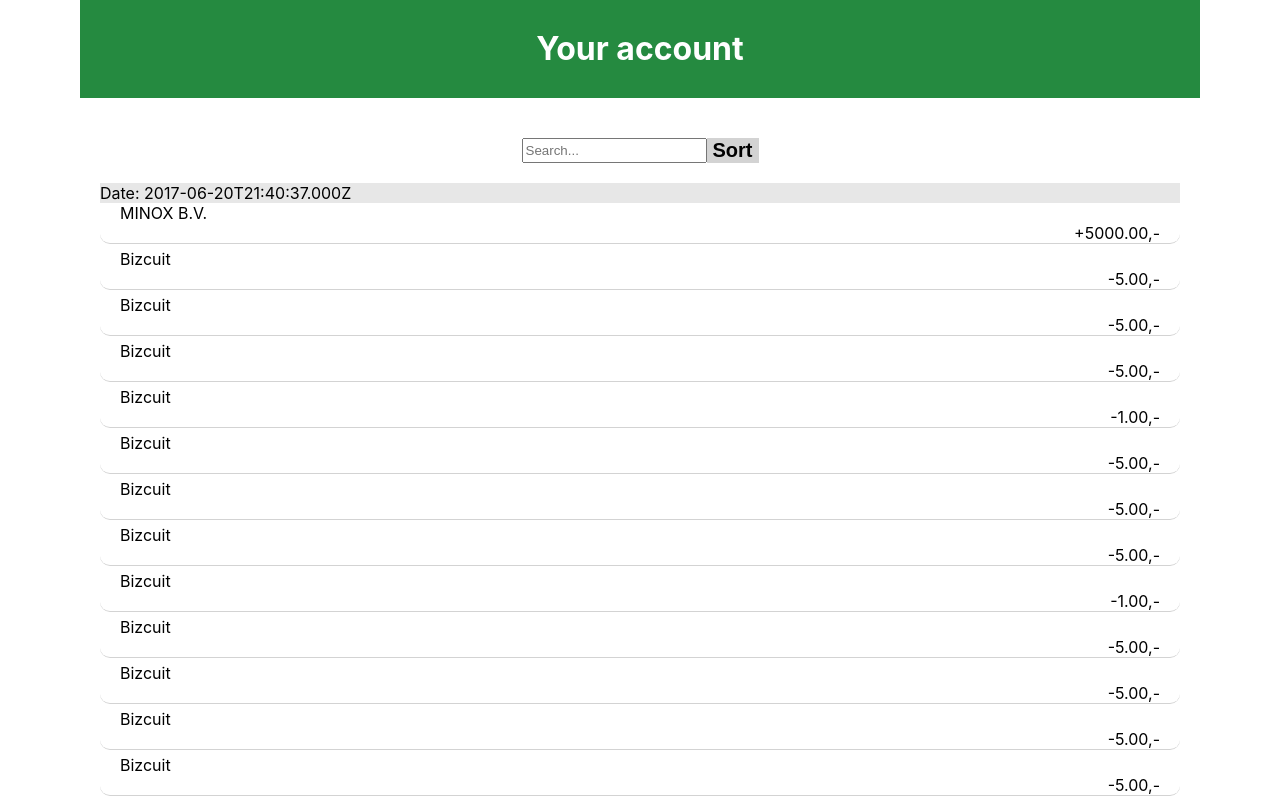
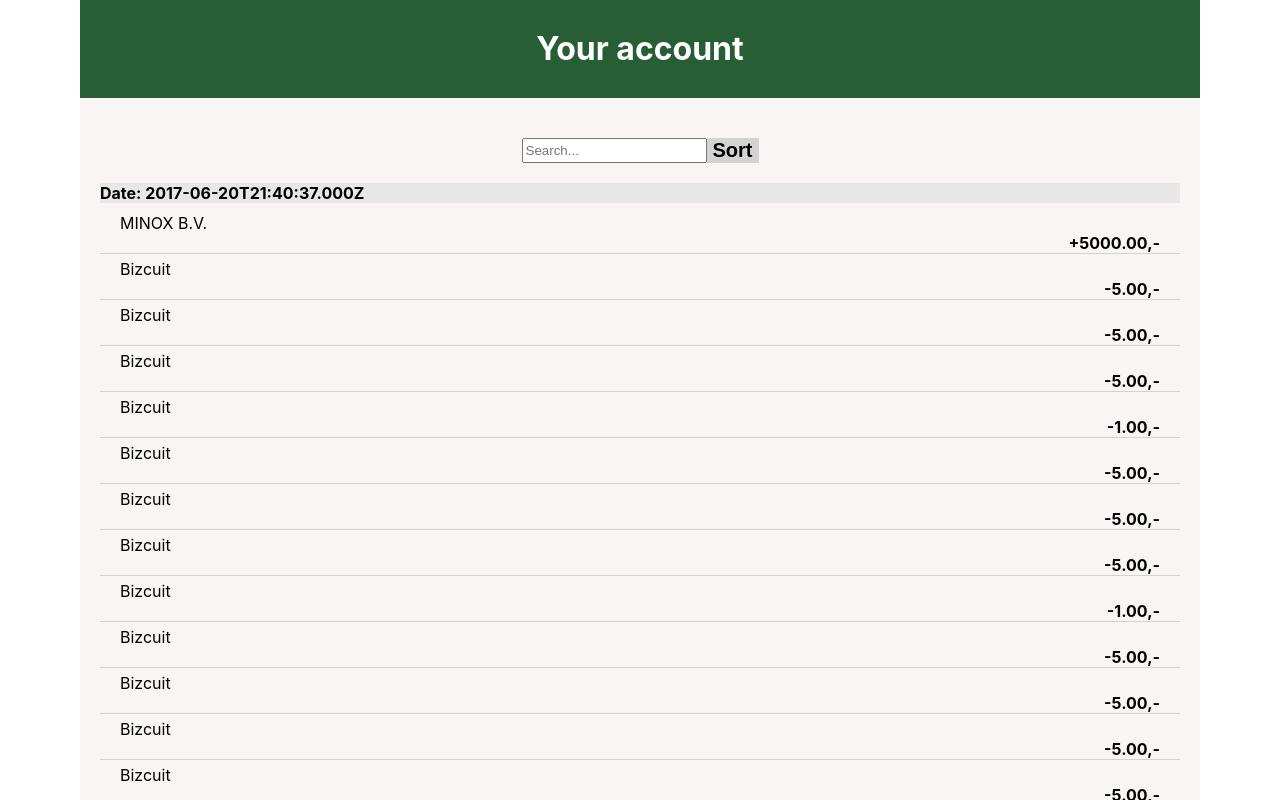
Before and after one commit to laurenssvg/bizcuit-assignment, a React (Create React App) app: page / in a window 1280 px wide. Shown: the top 800 px of the page. Built offline with nearby package versions, Linux system fonts and the light colour scheme.

Commit message:
extra styling done

```diff
--- a/src/App.css
+++ b/src/App.css
@@ -1,4 +1,5 @@
 .App {
   max-width: 70rem;
   margin: 0 auto;
+  background-color: rgb(250, 245, 245);
 }
--- a/src/components/header/header.styles.css
+++ b/src/components/header/header.styles.css
@@ -1,5 +1,5 @@
 .header {
-  background: #258a40;
+  background: #275e35;
   color: white;
   margin-bottom: 2.5rem;
   padding: 0.5rem 0;
--- a/src/components/statement-transaction/statement-transaction.styles.css
+++ b/src/components/statement-transaction/statement-transaction.styles.css
@@ -8,11 +8,11 @@
   display: flex;
   justify-content: flex-end;
   padding-right: 20px;
+  font-weight: bold;
 }
 
 .transaction {
   border-bottom: 1px solid lightgray;
-  border-radius: 10px;
   margin-bottom: 5px;
   user-select: none;
 }
--- a/src/components/statement/statement.styles.css
+++ b/src/components/statement/statement.styles.css
@@ -7,4 +7,6 @@
 .date-and-balance {
   background-color: rgb(231, 231, 231);
   user-select: none;
+  font-weight: bold;
+  margin-bottom: 10px;
 }
```
